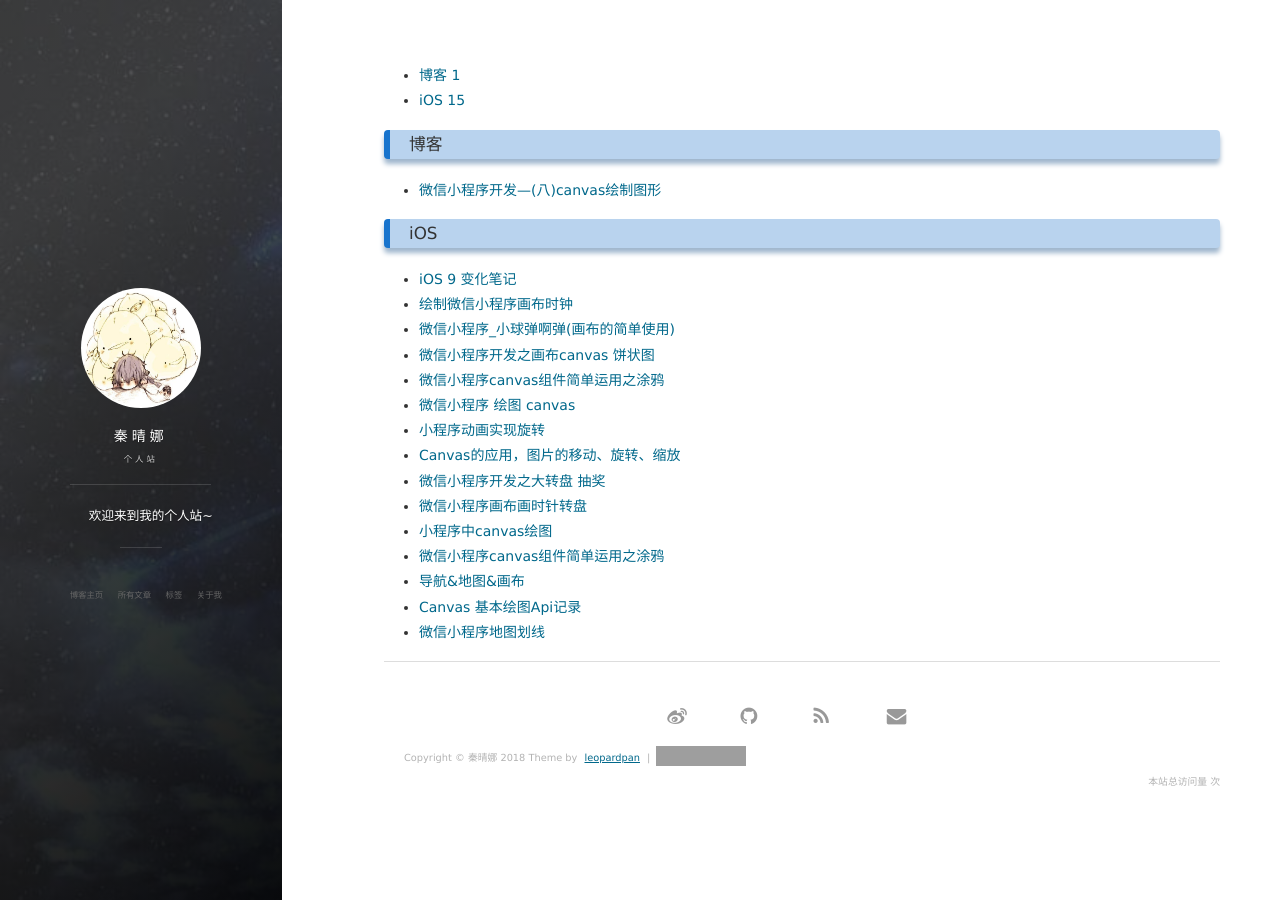
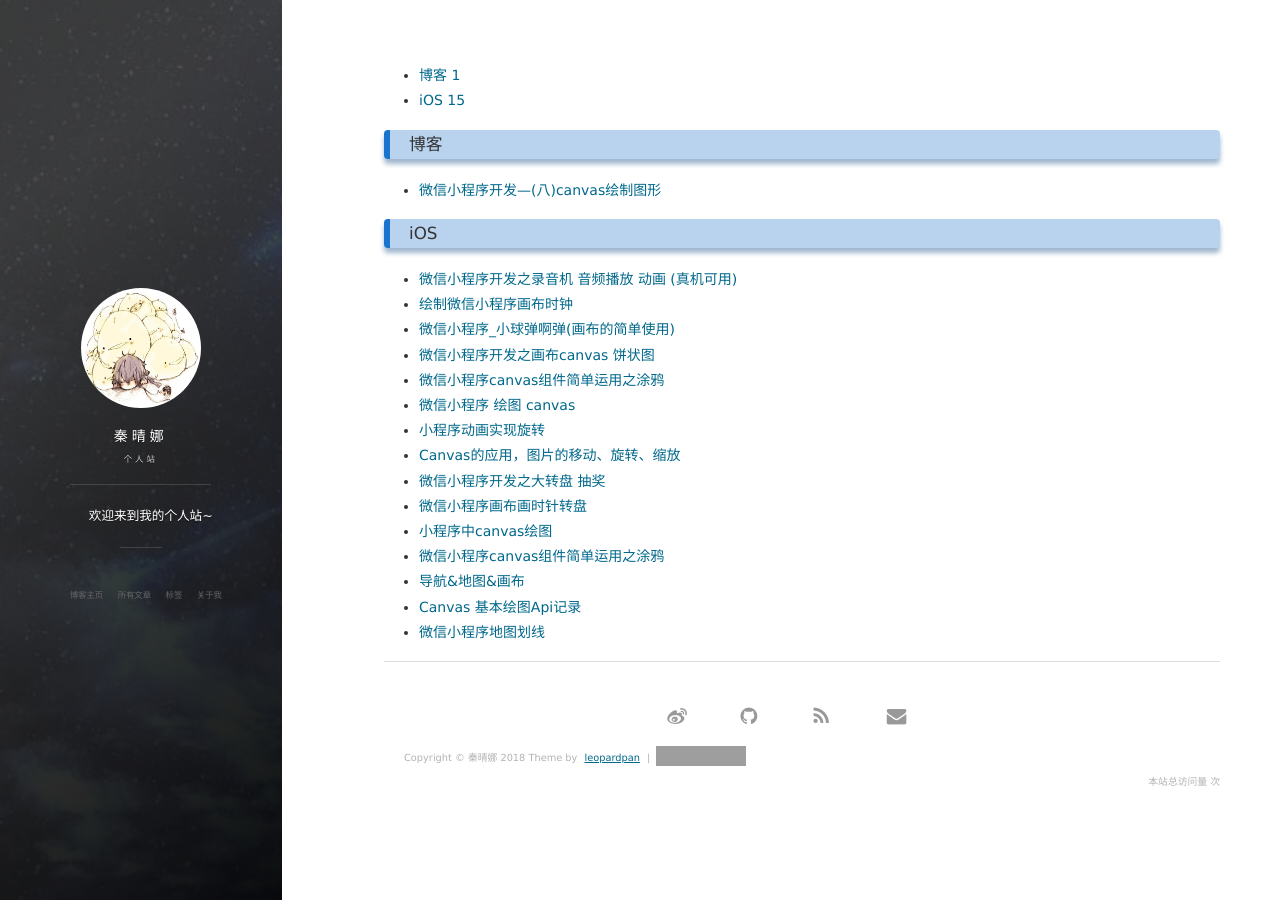
Before and after one commit to QINQQN/QINQQN.github.io, a Jekyll site: the page built from tags.html, in a window 1280 px wide. Built offline with Jekyll 4.4.1, drawn with Linux system fonts in a browser that asks for light colours; nearby versions of some CDN libraries; comment, search, counter and statistics services are not loaded; grey boxes are pictures that could not be loaded.

Commit message:
Update 2018-06-21-iOS9_Note.md

```diff
--- a/_posts/2018-06-21-iOS9_Note.md
+++ b/_posts/2018-06-21-iOS9_Note.md
@@ -1,6 +1,6 @@
 ---
 layout: post
-title: "iOS 9 变化笔记"
+title: "微信小程序开发之录音机 音频播放 动画 (真机可用)"
 date: 2018-06-21 18:15:06
 description: "iOS9 变化笔记, 以及工作中常遇到的问题"
 tag: iOS
```
